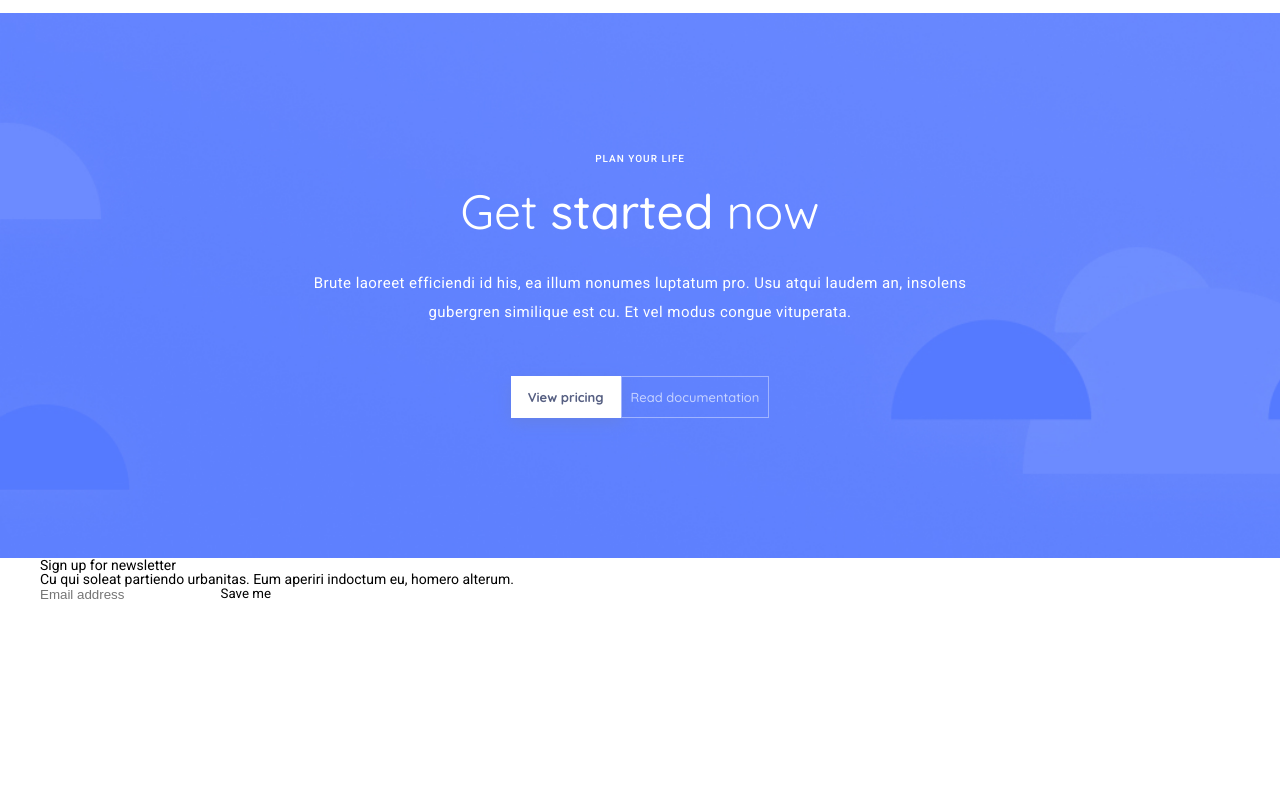
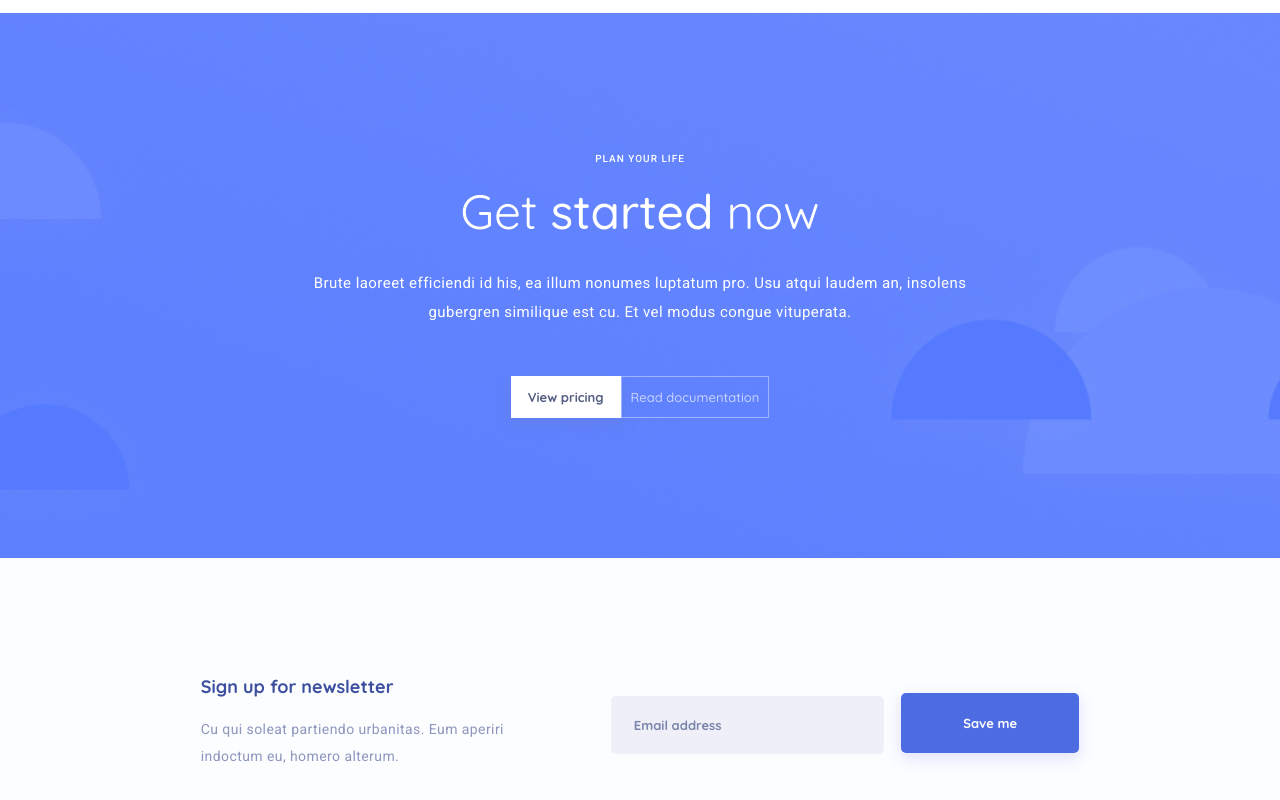
Before and after one commit to Daniil-gavrilooov/freebie__work, a plain HTML site: page app/index.html in a window 1280 px wide. Shown: the part 5173-5973 px from the top of the page. Before the commit the page ends 5775 px from the top, so only its background shows below. Drawn offline with nearby package versions, Linux system fonts and the light colour scheme.

Commit message:
finish section (feedback)

```diff
--- a/app/index.html
+++ b/app/index.html
@@ -651,7 +651,7 @@
             <div class="container">
                 <div class="feedback__inner">
                     <div class="feedback__info">
-                        <h5 class="feedback_-title">
+                        <h5 class="feedback__title">
                             Sign up for newsletter
                         </h5>
 
@@ -661,7 +661,7 @@
                     </div>
 
                     <form action="" class="feedback__form">
-                        <input type="mail" class="feedback__input" placeholder="Email address" required>
+                        <input type="mail" class="feedback__form-input" placeholder="Email address" required>
                         <button class="feedback__form-btn">Save me</button>
                     </form>
                 </div>
--- /dev/null
+++ b/app/scss/_feedback.scss
@@ -0,0 +1,57 @@
+.feedback {
+    padding: 118px 0;
+    background: #fcfdff;
+    &__inner {
+        display: flex;
+        justify-content: center;
+        gap: 80px;
+        align-items: center;
+    }
+    &__title {
+        font-family: $quicksand;
+        font-weight: 700;
+        font-size: 18px;
+        line-height: 22px;
+        color: #3d4f9f;
+        margin-bottom: 18px;
+    }
+    &__text {
+        font-family: $roboto;
+        font-weight: 400;
+        font-size: 14px;
+        line-height: 27px;
+        letter-spacing: 0.03em;
+        color: #8d96bd;
+        max-width: 330px;
+    }
+
+    &__form-input {
+        font-family: $quicksand;
+        font-weight: 700;
+        font-size: 13px;
+        line-height: 16px;
+        color: #7a85ad;
+        padding: 21px 100px 21px 23px;
+        background: #efeff7;
+        border-radius: 5px;
+        margin-right: 14px;
+        &::placeholder {
+            font-family: $quicksand;
+            font-weight: 700;
+            font-size: 13px;
+            line-height: 16px;
+            color: #7a85ad;
+        }
+    }
+    &__form-btn {
+        font-family: $quicksand;
+        font-weight: 700;
+        font-size: 13px;
+        line-height: 16px;
+        color: #ffffff;
+        padding: 22px 62px;
+        background: #4d6ce1;
+        box-shadow: 0px 5px 15px rgba(116, 104, 255, 0.2);
+        border-radius: 5px;
+    }
+}
--- a/app/scss/style.scss
+++ b/app/scss/style.scss
@@ -10,6 +10,7 @@
 @import "_coments";
 @import "_questions";
 @import "_offer";
+@import "_feedback";
 body {
     font-family: "Open Sans", sans-serif;
     font-family: "Quicksand", sans-serif;
```
Also changed, not shown: app/css/style.min.css.
